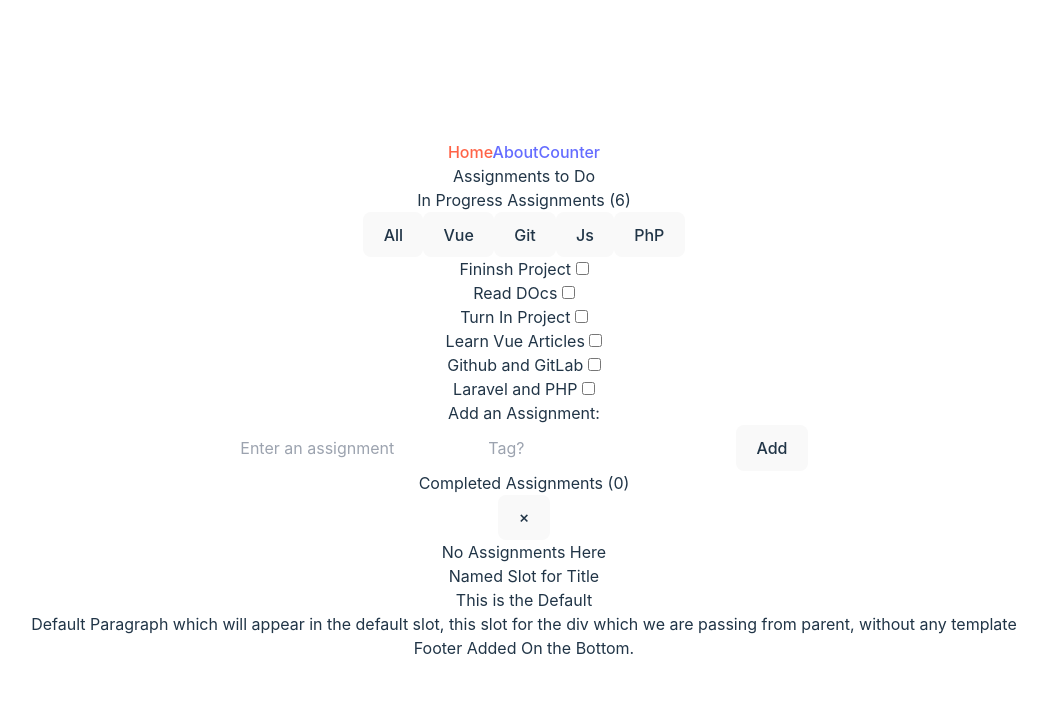
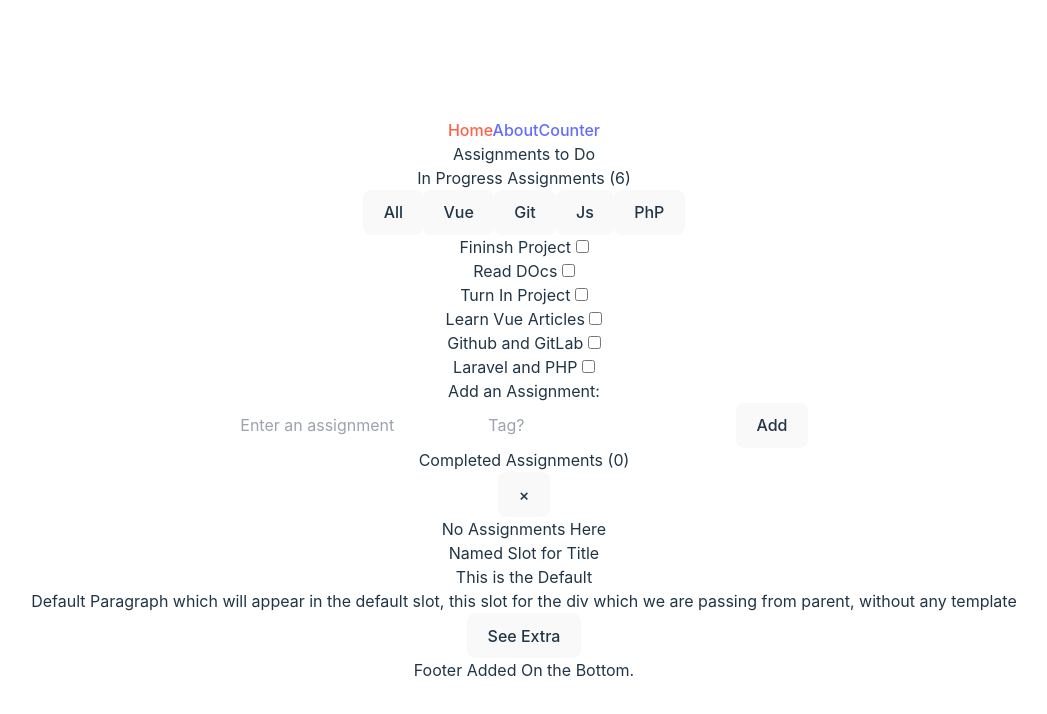
Before and after one commit to hasansfzn/vue_learning_project, a Vue app: page / in a window 1280 px wide. Shown: the top 714 px of the page, without its empty margins (116-1163 px from the left). Built offline with nearby package versions, Linux system fonts and the light colour scheme; data requests are answered from the project's data file.

Commit message:
added the composable files

```diff
--- a/package.json
+++ b/package.json
@@ -13,6 +13,7 @@
   },
   "dependencies": {
     "start-server-and-test": "^2.0.0",
+    "sweetalert2": "^11.7.5",
     "tailwind": "^4.0.0",
     "vue": "^3.2.47",
     "vue-router": "4"
--- a/src/components/Assignments/AssignmentCard.vue
+++ b/src/components/Assignments/AssignmentCard.vue
@@ -1,4 +1,8 @@
-<script setup></script>
+<script setup>
+import { useFlash } from "@/composables/useFlash";
+
+const { flashMessage } = useFlash();
+</script>
 
 <template>
   <div
@@ -8,6 +12,16 @@
       <slot name="title"></slot>
     </h2>
     <slot></slot>
+
+    <div class="flex items0-center justify-center" v-if="$slots.buttonFlash">
+      <button
+        class="btn shadow shadow-gray-200 p-2 mt-4"
+        @click="flashMessage('This from MAIN porps')"
+      >
+        <slot name="buttonFlash"></slot>
+      </button>
+    </div>
+
     <footer v-if="$slots.footer">
       <h3 class="text-sm absolute bottom-0 mb-4 text-center border-top">
         <slot name="footer"></slot>
--- /dev/null
+++ b/src/composables/useFlash.js
@@ -0,0 +1,9 @@
+import Swal from "sweetalert2";
+
+export function useFlash() {
+  const flashMessage = (message) => {
+    return Swal.fire("Success!", message, "success");
+  };
+
+  return { flashMessage };
+}
--- a/src/views/AboutView.vue
+++ b/src/views/AboutView.vue
@@ -1,4 +1,8 @@
-<script></script>
+<script setup>
+import { useFlash } from "@/composables/useFlash";
+
+const { flashMessage } = useFlash();
+</script>
 
 <template>
   <div class="text-justify text-center">
@@ -9,6 +13,15 @@
       dolor consectetur? Ipsa quae praesentium similique nam nesciunt minus
       beatae.
     </p>
+
+    <div>
+      <button
+        class="btn rounded shadow shadow-gray-200"
+        @click="flashMessage('About Page is UpToDate')"
+      >
+        See About
+      </button>
+    </div>
   </div>
 </template>
 
--- a/src/views/HomeView.vue
+++ b/src/views/HomeView.vue
@@ -74,8 +74,10 @@ const addAnAssignment = (name, tag) => {
           @hideAssignment="showCompleted = !showCompleted"
         />
       </transition>
+
       <AssignmentCard>
         <template v-slot:title>Named Slot for Title</template>
+
         <div class="flex items-center flex-col">
           <h2 class="text-xl font-semibold text-white mb-2">
             This is the Default
@@ -85,6 +87,9 @@ const addAnAssignment = (name, tag) => {
             for the div which we are passing from parent, without any template
           </p>
         </div>
+
+        <template #buttonFlash> See Extra </template>
+
         <template v-slot:footer>Footer Added On the Bottom.</template>
       </AssignmentCard>
 
```
Also changed, not shown: 1 other file (tests, documents, lock files or other folders).
